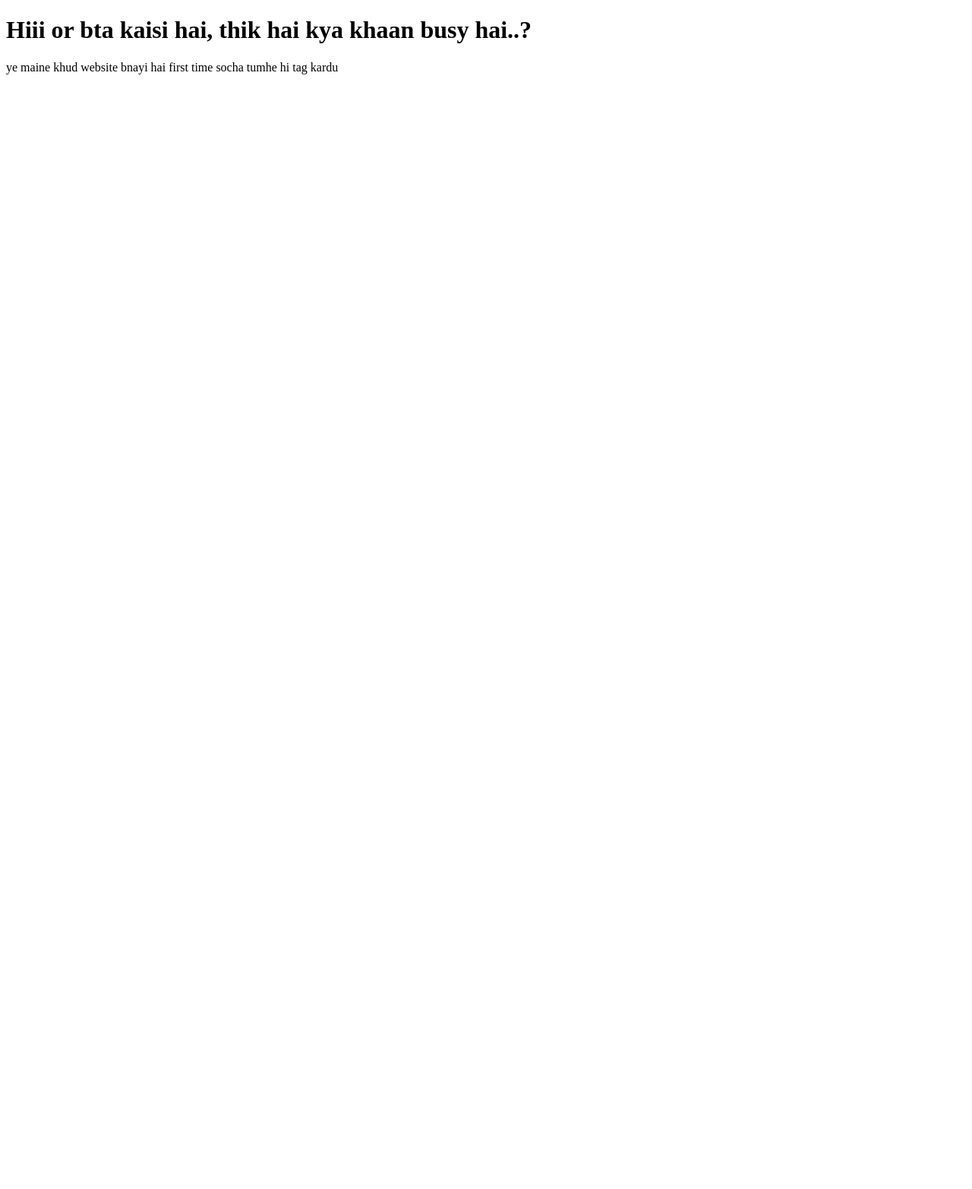
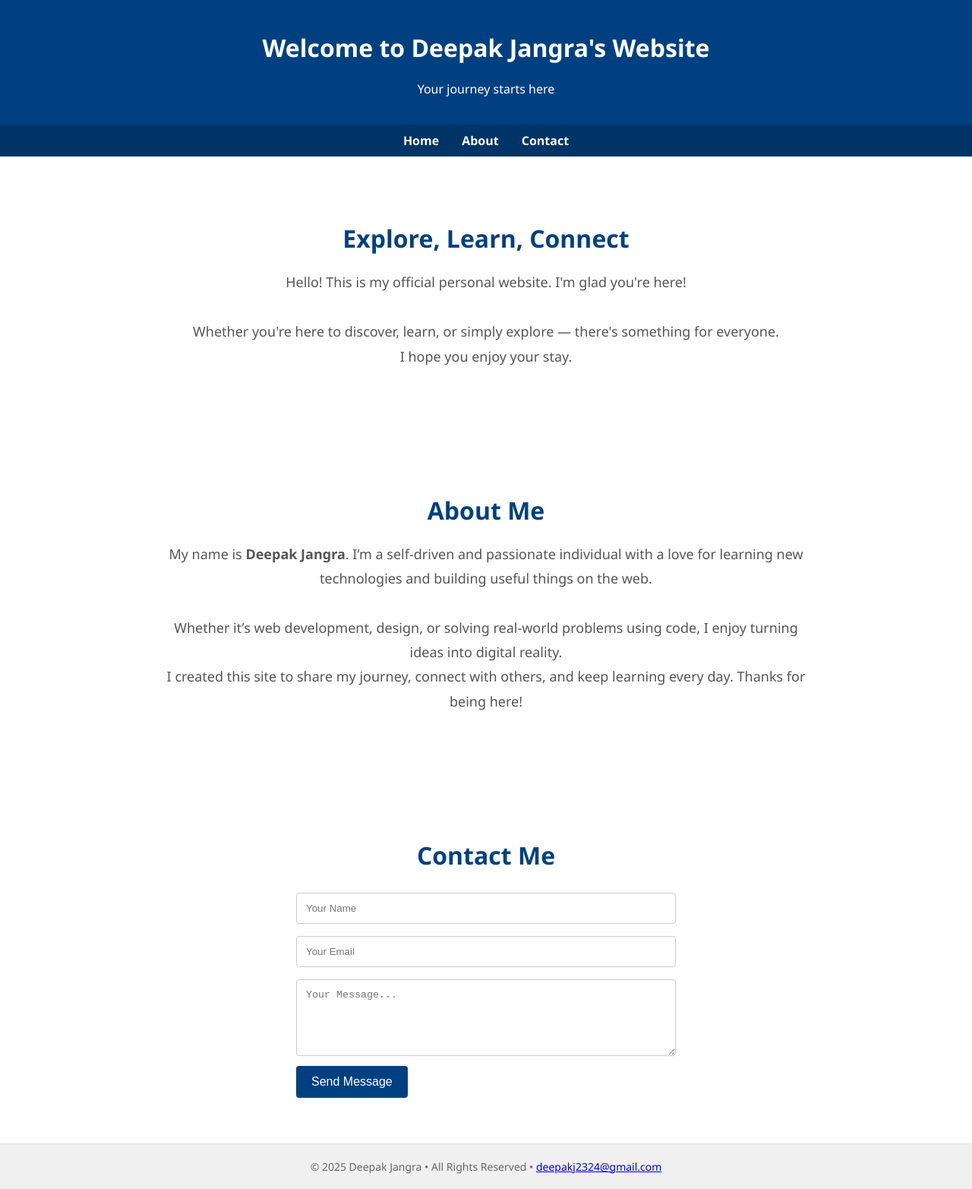
Before and after one commit to deepak-jangra17/flash-live-website, a Flask app: page / in a window 1280 px wide. Shown: the whole page at 76% size. Before the commit the page ends 800 px from the top, so only its background shows below. Run offline with Flask 3, Linux system fonts and the light colour scheme.

Commit message:
Update index.html

```diff
--- a/templates/index.html
+++ b/templates/index.html
@@ -1,10 +1,160 @@
 <!DOCTYPE html>
-<html>
+<html lang="en">
 <head>
-    <title>Meri Pehli Website</title>
+    <meta charset="UTF-8">
+    <title>Deepak Jangra | Official Website</title>
+    <meta name="viewport" content="width=device-width, initial-scale=1.0">
+    <style>
+        * {
+            box-sizing: border-box;
+        }
+        body {
+            margin: 0;
+            font-family: 'Segoe UI', Tahoma, Geneva, Verdana, sans-serif;
+            background-color: #ffffff;
+            color: #333;
+        }
+
+        header {
+            background-color: #004080;
+            color: white;
+            padding: 20px 0;
+            text-align: center;
+        }
+
+        nav {
+            background-color: #003366;
+            display: flex;
+            justify-content: center;
+            gap: 30px;
+            padding: 10px 0;
+        }
+
+        nav a {
+            color: #ffffff;
+            text-decoration: none;
+            font-weight: bold;
+        }
+
+        nav a:hover {
+            text-decoration: underline;
+        }
+
+        section {
+            padding: 60px 20px;
+            max-width: 900px;
+            margin: auto;
+        }
+
+        section h2 {
+            font-size: 32px;
+            margin-bottom: 20px;
+            color: #004080;
+            text-align: center;
+        }
+
+        section p {
+            font-size: 18px;
+            line-height: 1.8;
+            color: #555;
+            text-align: center;
+        }
+
+        form {
+            max-width: 500px;
+            margin: 0 auto;
+        }
+
+        input, textarea {
+            width: 100%;
+            padding: 12px;
+            margin: 8px 0;
+            border: 1px solid #ccc;
+            border-radius: 4px;
+        }
+
+        button {
+            background-color: #004080;
+            color: white;
+            border: none;
+            padding: 12px 20px;
+            font-size: 16px;
+            cursor: pointer;
+            border-radius: 4px;
+        }
+
+        button:hover {
+            background-color: #003366;
+        }
+
+        footer {
+            background-color: #f0f0f0;
+            color: #666;
+            padding: 20px;
+            text-align: center;
+            font-size: 14px;
+            border-top: 1px solid #ddd;
+        }
+
+        @media (max-width: 600px) {
+            nav {
+                flex-direction: column;
+                gap: 10px;
+            }
+        }
+    </style>
 </head>
 <body>
-    <h1>Hiii or bta kaisi hai, thik hai kya khaan busy hai..?</h1>
-    <p>ye maine khud website bnayi hai first time socha tumhe hi tag kardu</p>
+
+    <!-- HEADER -->
+    <header>
+        <h1>Welcome to Deepak Jangra's Website</h1>
+        <p>Your journey starts here</p>
+    </header>
+
+    <!-- NAVIGATION -->
+    <nav>
+        <a href="#home">Home</a>
+        <a href="#about">About</a>
+        <a href="#contact">Contact</a>
+    </nav>
+
+    <!-- HOME SECTION -->
+    <section id="home">
+        <h2>Explore, Learn, Connect</h2>
+        <p>
+            Hello! This is my official personal website. I'm glad you're here!<br><br>
+            Whether you're here to discover, learn, or simply explore — there's something for everyone.<br>
+            I hope you enjoy your stay.
+        </p>
+    </section>
+
+    <!-- ABOUT SECTION -->
+    <section id="about">
+        <h2>About Me</h2>
+        <p>
+            My name is <strong>Deepak Jangra</strong>. I’m a self-driven and passionate individual with a love for learning new technologies and building useful things on the web.<br><br>
+            Whether it’s web development, design, or solving real-world problems using code, I enjoy turning ideas into digital reality.<br>
+            I created this site to share my journey, connect with others, and keep learning every day. Thanks for being here!
+        </p>
+    </section>
+
+    <!-- CONTACT SECTION -->
+    <section id="contact">
+        <h2>Contact Me</h2>
+        <form action="mailto:deepakj2324@gmail.com" method="POST" enctype="text/plain">
+            <input type="text" name="name" placeholder="Your Name" required>
+            <input type="email" name="email" placeholder="Your Email" required>
+            <textarea name="message" rows="5" placeholder="Your Message..." required></textarea>
+            <button type="submit">Send Message</button>
+        </form>
+    </section>
+
+    <!-- FOOTER -->
+    <footer>
+        © 2025 Deepak Jangra • All Rights Reserved •
+        <a href="mailto:deepakj2324@gmail.com">deepakj2324@gmail.com</a>
+    </footer>
+
 </body>
 </html>
```
